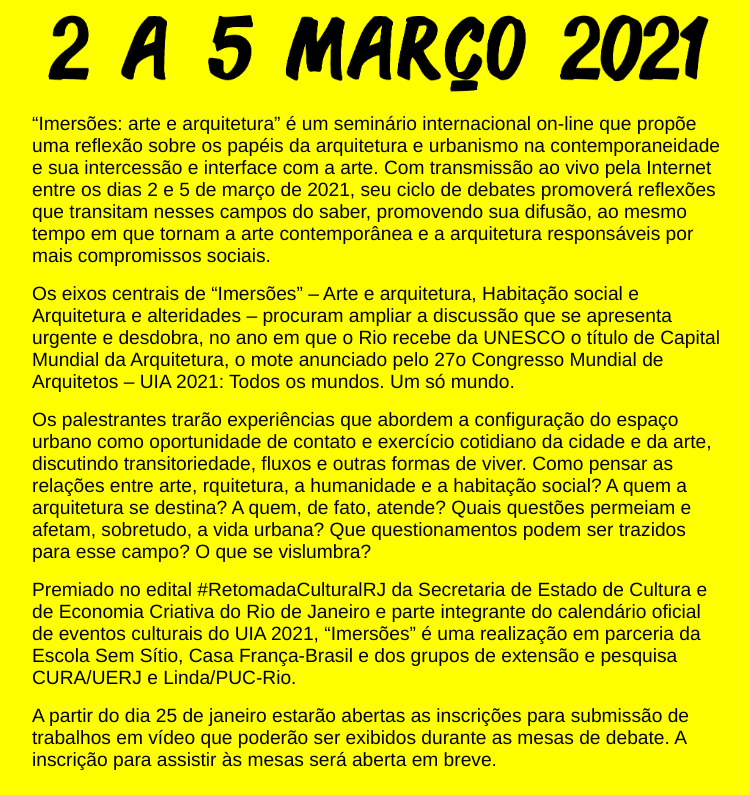
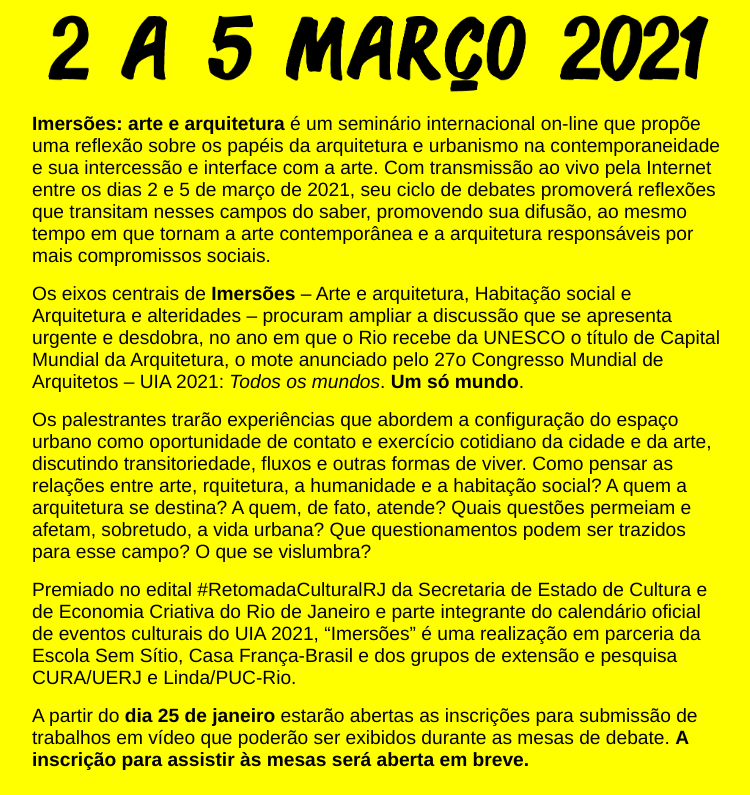
Before and after one commit to hiagoptk/iaa-seminario, a Next.js app in the folder web/: page / in a window 1280 px wide. Shown: the part 375-1170 px from the top of the page, without its empty margins (264-1014 px from the left). Built offline with nearby package versions, Linux system fonts and the light colour scheme.

Commit message:
adcionando glifos do texto da home

```diff
--- a/web/pages/index.js
+++ b/web/pages/index.js
@@ -30,18 +30,18 @@ const Home = () => {
                     <Banner />
                 </div>
                 <div className='box' >
-                    <p> “Imersões: arte e arquitetura” é um seminário internacional on-line que propõe uma
+                    <p> <b>Imersões: arte e arquitetura</b> é um seminário internacional on-line que propõe uma
                         reflexão sobre os papéis da arquitetura e urbanismo na contemporaneidade e sua
                         intercessão e interface com a arte. Com transmissão ao vivo pela Internet entre os
                         dias 2 e 5 de março de 2021, seu ciclo de debates promoverá reflexões que transitam
                         nesses campos do saber, promovendo sua difusão, ao mesmo tempo em que tornam a
                         arte contemporânea e a arquitetura responsáveis por mais compromissos sociais. </p>
 
-                    <p> Os eixos centrais de “Imersões” – Arte e arquitetura, Habitação social e Arquitetura
+                    <p> Os eixos centrais de <b>Imersões</b> – Arte e arquitetura, Habitação social e Arquitetura
                         e alteridades – procuram ampliar a discussão que se apresenta urgente e desdobra, no
                         ano em que o Rio recebe da UNESCO o título de Capital Mundial da Arquitetura, o mote
-                        anunciado pelo 27o Congresso Mundial de Arquitetos – UIA 2021: Todos os mundos. Um só
-                        mundo.</p>
+                        anunciado pelo 27o Congresso Mundial de Arquitetos – UIA 2021: <i>Todos os mundos</i>. <b>Um só
+                        mundo</b>.</p>
 
                     <p> Os palestrantes trarão experiências que abordem a configuração do espaço urbano como
                         oportunidade de contato e exercício cotidiano da cidade e da arte, discutindo
@@ -55,9 +55,9 @@ const Home = () => {
                         culturais do UIA 2021, “Imersões” é uma realização em parceria da Escola Sem Sítio,
                         Casa França-Brasil e dos grupos de extensão e pesquisa CURA/UERJ e Linda/PUC-Rio.</p>
 
-                    <p> A partir do dia 25 de janeiro estarão abertas as inscrições para submissão de trabalhos
-                        em vídeo que poderão ser exibidos durante as mesas de debate. A inscrição para assistir
-                        às mesas será aberta em breve. </p>
+                    <p> A partir do <b>dia 25 de janeiro</b> estarão abertas as inscrições para submissão de trabalhos
+                        em vídeo que poderão ser exibidos durante as mesas de debate. <b>A inscrição para assistir
+                        às mesas será aberta em breve.</b></p>
                 </div>
 
             </div>
```
